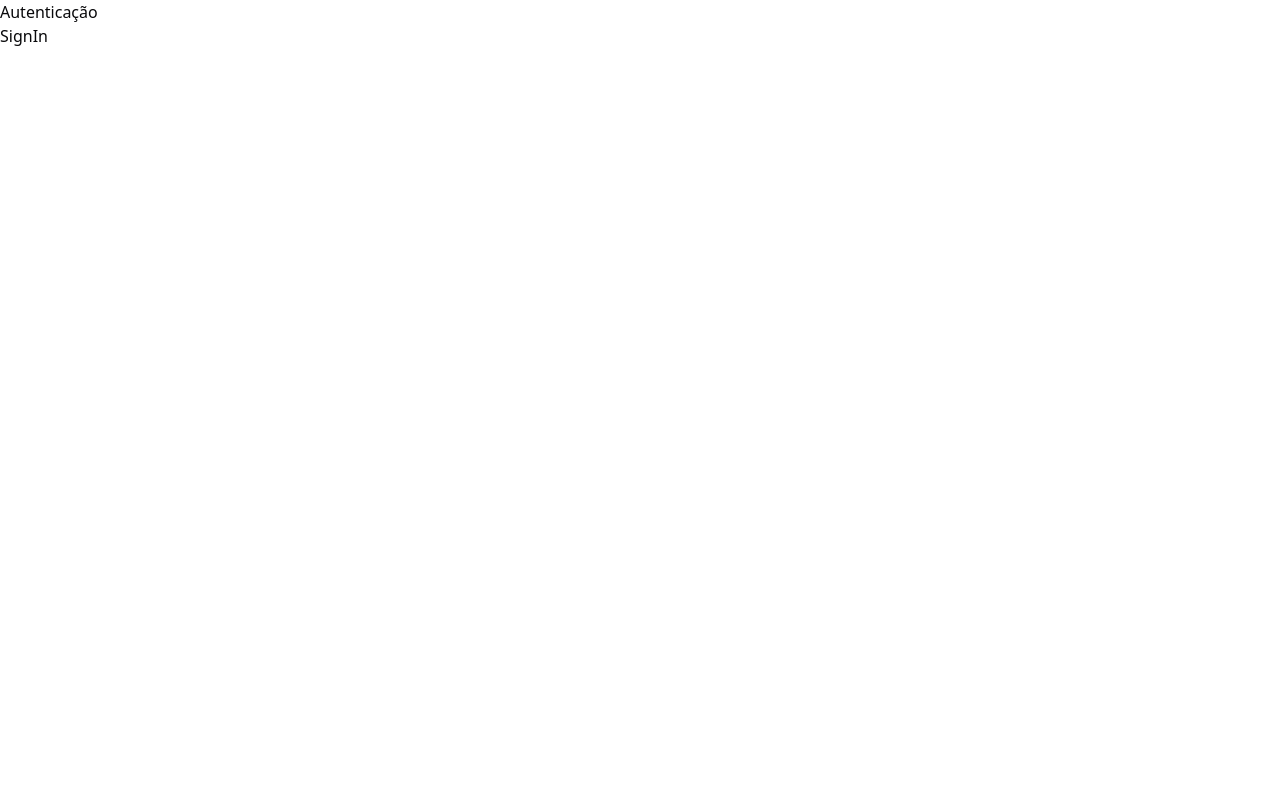
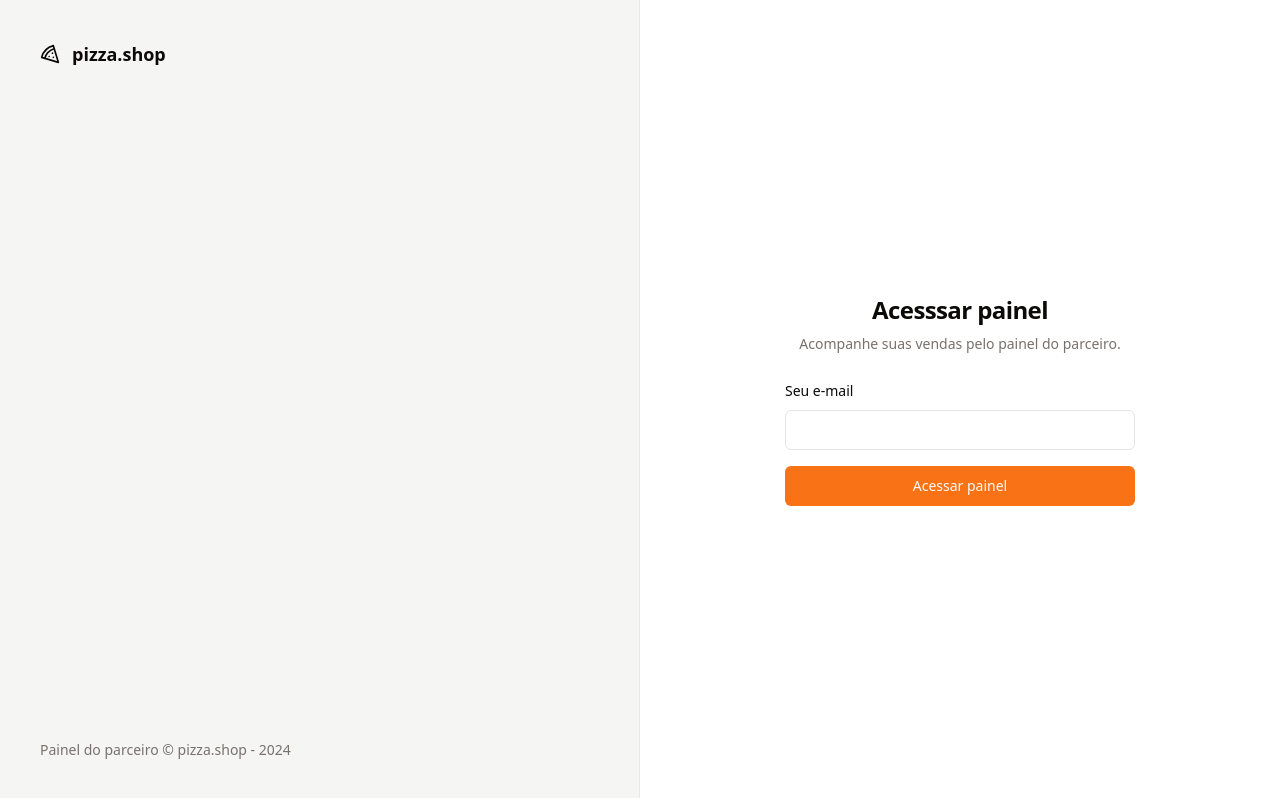
Before and after one commit to gabrielbeli/pizzashop-web, a React (Vite) app: page /sign-in in a window 1280 px wide. Built offline with nearby package versions, Linux system fonts and the light colour scheme.

Commit message:
pagina login

```diff
--- a/package.json
+++ b/package.json
@@ -10,6 +10,7 @@
     "preview": "vite preview"
   },
   "dependencies": {
+    "@radix-ui/react-label": "^2.0.2",
     "@radix-ui/react-slot": "^1.0.2",
     "class-variance-authority": "^0.7.0",
     "clsx": "^2.1.1",
--- /dev/null
+++ b/src/components/ui/input.tsx
@@ -0,0 +1,25 @@
+import * as React from 'react'
+
+import { cn } from '@/lib/utils'
+
+export interface InputProps
+  extends React.InputHTMLAttributes<HTMLInputElement> {}
+
+const Input = React.forwardRef<HTMLInputElement, InputProps>(
+  ({ className, type, ...props }, ref) => {
+    return (
+      <input
+        type={type}
+        className={cn(
+          'flex h-10 w-full rounded-md border border-input bg-background px-3 py-2 text-sm ring-offset-background file:border-0 file:bg-transparent file:text-sm file:font-medium placeholder:text-muted-foreground focus-visible:outline-none focus-visible:ring-2 focus-visible:ring-ring focus-visible:ring-offset-2 disabled:cursor-not-allowed disabled:opacity-50',
+          className,
+        )}
+        ref={ref}
+        {...props}
+      />
+    )
+  },
+)
+Input.displayName = 'Input'
+
+export { Input }
--- /dev/null
+++ b/src/components/ui/label.tsx
@@ -0,0 +1,24 @@
+import * as LabelPrimitive from '@radix-ui/react-label'
+import { cva, type VariantProps } from 'class-variance-authority'
+import * as React from 'react'
+
+import { cn } from '@/lib/utils'
+
+const labelVariants = cva(
+  'text-sm font-medium leading-none peer-disabled:cursor-not-allowed peer-disabled:opacity-70',
+)
+
+const Label = React.forwardRef<
+  React.ElementRef<typeof LabelPrimitive.Root>,
+  React.ComponentPropsWithoutRef<typeof LabelPrimitive.Root> &
+    VariantProps<typeof labelVariants>
+>(({ className, ...props }, ref) => (
+  <LabelPrimitive.Root
+    ref={ref}
+    className={cn(labelVariants(), className)}
+    {...props}
+  />
+))
+Label.displayName = LabelPrimitive.Root.displayName
+
+export { Label }
--- a/src/global.css
+++ b/src/global.css
@@ -2,67 +2,51 @@
   @tailwind components;
   @tailwind utilities;
 
+
 @layer base {
   :root {
     --background: 0 0% 100%;
-      --foreground: 240 10% 3.9%;
-
+    --foreground: 20 14.3% 4.1%;
     --card: 0 0% 100%;
-      --card-foreground: 240 10% 3.9%;
-
+    --card-foreground: 20 14.3% 4.1%;
     --popover: 0 0% 100%;
-      --popover-foreground: 240 10% 3.9%;
-
-      --primary: 240 5.9% 10%;
-      --primary-foreground: 0 0% 98%;
-
-      --secondary: 240 4.8% 95.9%;
-      --secondary-foreground: 240 5.9% 10%;
-
-      --muted: 240 4.8% 95.9%;
-      --muted-foreground: 240 3.8% 46.1%;
-
-      --accent: 240 4.8% 95.9%;
-      --accent-foreground: 240 5.9% 10%;
-
+    --popover-foreground: 20 14.3% 4.1%;
+    --primary: 24.6 95% 53.1%;
+    --primary-foreground: 60 9.1% 97.8%;
+    --secondary: 60 4.8% 95.9%;
+    --secondary-foreground: 24 9.8% 10%;
+    --muted: 60 4.8% 95.9%;
+    --muted-foreground: 25 5.3% 44.7%;
+    --accent: 60 4.8% 95.9%;
+    --accent-foreground: 24 9.8% 10%;
     --destructive: 0 84.2% 60.2%;
-      --destructive-foreground: 0 0% 98%;
-
-      --border: 240 5.9% 90%;
-      --input: 240 5.9% 90%;
-      --ring: 240 10% 3.9%;
-
+    --destructive-foreground: 60 9.1% 97.8%;
+    --border: 20 5.9% 90%;
+    --input: 20 5.9% 90%;
+    --ring: 24.6 95% 53.1%;
     --radius: 0.5rem;
   }
 
   .dark {
-      --background: 240 10% 3.9%;
-      --foreground: 0 0% 98%;
-
-      --card: 240 10% 3.9%;
-      --card-foreground: 0 0% 98%;
-
-      --popover: 240 10% 3.9%;
-      --popover-foreground: 0 0% 98%;
-
-      --primary: 0 0% 98%;
-      --primary-foreground: 240 5.9% 10%;
-
-      --secondary: 240 3.7% 15.9%;
-      --secondary-foreground: 0 0% 98%;
-
-      --muted: 240 3.7% 15.9%;
-      --muted-foreground: 240 5% 64.9%;
-
-      --accent: 240 3.7% 15.9%;
-      --accent-foreground: 0 0% 98%;
-
-      --destructive: 0 62.8% 30.6%;
-      --destructive-foreground: 0 0% 98%;
-
-      --border: 240 3.7% 15.9%;
-      --input: 240 3.7% 15.9%;
-      --ring: 240 4.9% 83.9%;
+    --background: 20 14.3% 4.1%;
+    --foreground: 60 9.1% 97.8%;
+    --card: 20 14.3% 4.1%;
+    --card-foreground: 60 9.1% 97.8%;
+    --popover: 20 14.3% 4.1%;
+    --popover-foreground: 60 9.1% 97.8%;
+    --primary: 20.5 90.2% 48.2%;
+    --primary-foreground: 60 9.1% 97.8%;
+    --secondary: 12 6.5% 15.1%;
+    --secondary-foreground: 60 9.1% 97.8%;
+    --muted: 12 6.5% 15.1%;
+    --muted-foreground: 24 5.4% 63.9%;
+    --accent: 12 6.5% 15.1%;
+    --accent-foreground: 60 9.1% 97.8%;
+    --destructive: 0 72.2% 50.6%;
+    --destructive-foreground: 60 9.1% 97.8%;
+    --border: 12 6.5% 15.1%;
+    --input: 12 6.5% 15.1%;
+    --ring: 20.5 90.2% 48.2%;
   }
 }
 
--- a/src/pages/_layouts/auth.tsx
+++ b/src/pages/_layouts/auth.tsx
@@ -1,11 +1,20 @@
+import { Pizza } from 'lucide-react'
 import { Outlet } from 'react-router-dom'
 
 export function AuthLayout() {
   return (
-    <div>
-      <h1>Autenticação</h1>
+    <div className="grid min-h-screen grid-cols-2">
+      <div className="flex h-full flex-col justify-between border-r border-foreground/5 bg-muted p-10 text-muted-foreground">
+        <div className="flex items-center gap-3 text-lg text-foreground">
+          <Pizza className="h-5 w-5" />
+          <span className="font-semibold">pizza.shop</span>
+        </div>
+        <footer className="text-sm">
+          Painel do parceiro &copy; pizza.shop - {new Date().getFullYear()}
+        </footer>
+      </div>
 
-      <div>
+      <div className="flex flex-col items-center justify-center">
         <Outlet />
       </div>
     </div>
--- a/src/pages/auth/sign-in.tsx
+++ b/src/pages/auth/sign-in.tsx
@@ -1,10 +1,36 @@
 import { Helmet } from 'react-helmet-async'
+
+import { Button } from '@/components/ui/button'
+import { Input } from '@/components/ui/input'
+import { Label } from '@/components/ui/label'
 
 export function SignIn() {
   return (
     <>
       <Helmet title="Login" />
-      <h1>SignIn</h1>
+      <div className="p-8">
+        <div className="flex w-[350px] flex-col justify-center gap-6">
+          <div className="flex flex-col gap-2 text-center">
+            <h1 className="text-2xl font-semibold tracking-tight">
+              Acesssar painel
+            </h1>
+            <p className="text-sm text-muted-foreground">
+              Acompanhe suas vendas pelo painel do parceiro.
+            </p>
+          </div>
+
+          <form className="space-y-4">
+            <div className="space-y-2">
+              <Label htmlFor="email">Seu e-mail</Label>
+              <Input id="email" type="email" />
+            </div>
+
+            <Button className="w-full" type="submit">
+              Acessar painel
+            </Button>
+          </form>
+        </div>
+      </div>
     </>
   )
 }
```
Also changed, not shown: 1 other file (tests, documents, lock files or other folders). Lines whose indentation alone changed are shown as unchanged.
